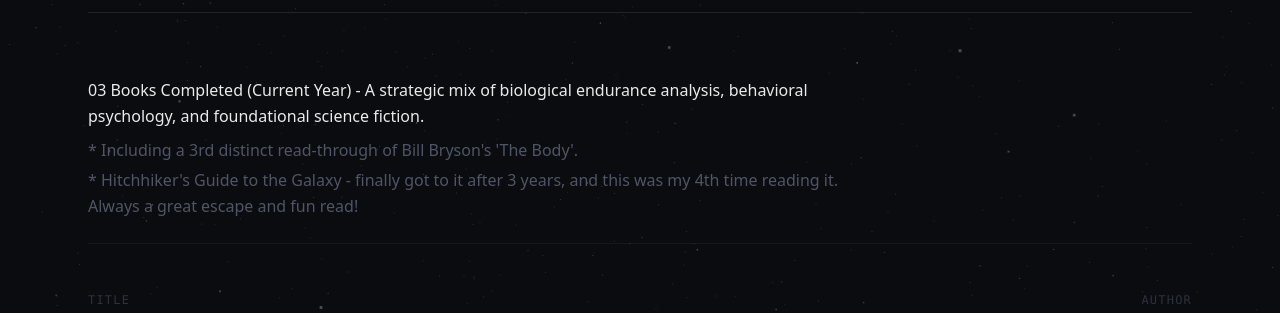
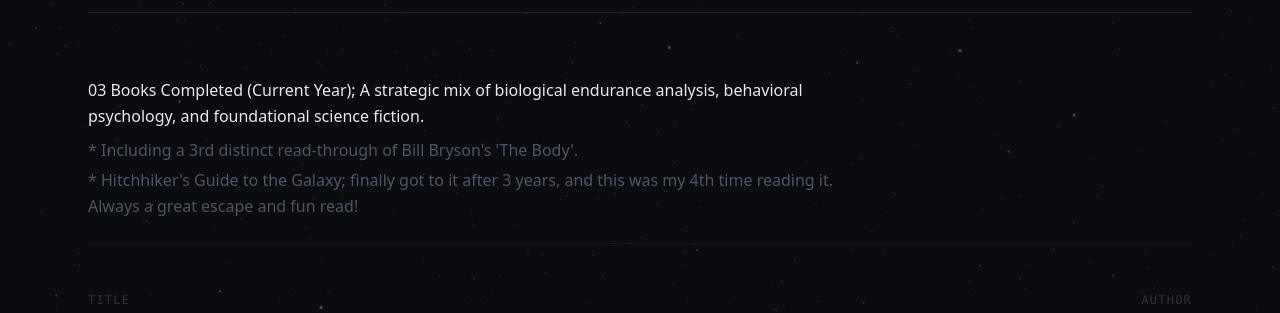
Before and after one commit to Pranavd0828/my-portfolio, a Next.js app: page /reading in a window 1280 px wide. Shown: the part 396-709 px from the top of the page. Built offline with nearby package versions, Linux system fonts and the light colour scheme; a web font is replaced by a local one.

Commit message:
style(typography): remove italics from hero &, convert em dashes to semicolons

```diff
--- a/src/components/Hero.tsx
+++ b/src/components/Hero.tsx
@@ -42,7 +42,7 @@
                     style={{ textShadow: '0 10px 30px rgba(0,0,0,0.5)' }}
                 >
                     Ads Platform <br className="hidden md:block" />
-                    <span className="italic text-muted">&amp;</span> GenAI
+                    <span className="text-muted">&amp;</span> GenAI
                 </motion.h1>
             </motion.div>
 
--- a/src/components/Projects.tsx
+++ b/src/components/Projects.tsx
@@ -17,7 +17,7 @@
     {
         title: 'LinkedIn Messaging Formatting',
         category: 'UI/UX Extension',
-        description: 'A browser extension prototype that injects rich text formatting capabilities—like bold, italics, and lists—directly into LinkedIn\'s native messaging interface.',
+        description: 'A browser extension prototype that injects rich text formatting capabilities; like bold, italics, and lists; directly into LinkedIn\'s native messaging interface.',
         github: 'https://github.com/Pranavd0828/LinkedIn-Messaging-with-Formatting-Option',
         demo: 'https://pranavd0828.github.io/LinkedIn-Messaging-with-Formatting-Option/'
     },
--- a/src/components/ReadingList.tsx
+++ b/src/components/ReadingList.tsx
@@ -105,23 +105,23 @@
                         {activeYear === '2026' && (
                             <div className="mb-12 pb-6 border-b border-white/5">
                                 <p className="font-sans text-sm md:text-base text-accent max-w-3xl leading-relaxed">
-                                    <span className="font-medium">03 Books Completed (Current Year)</span> - A strategic mix of biological endurance analysis, behavioral psychology, and foundational science fiction. <br />
+                                    <span className="font-medium">03 Books Completed (Current Year)</span>; A strategic mix of biological endurance analysis, behavioral psychology, and foundational science fiction. <br />
                                     <span className="text-muted mt-2 block">* Including a 3rd distinct read-through of Bill Bryson's 'The Body'.</span>
-                                    <span className="text-muted mt-1 block">* Hitchhiker's Guide to the Galaxy - finally got to it after 3 years, and this was my 4th time reading it. Always a great escape and fun read!</span>
+                                    <span className="text-muted mt-1 block">* Hitchhiker's Guide to the Galaxy; finally got to it after 3 years, and this was my 4th time reading it. Always a great escape and fun read!</span>
                                 </p>
                             </div>
                         )}
                         {activeYear === '2025' && (
                             <div className="mb-12 pb-6 border-b border-white/5">
                                 <p className="font-sans text-sm md:text-base text-muted max-w-3xl leading-relaxed">
-                                    <span className="font-medium text-accent">14 Books Completed</span> - A high-volume year exploring immense sci-fi scope (<span className="italic">The Remembrance of Earth's Past</span> trilogy) and heavily anchored in Product Management fundamentals.
+                                    <span className="font-medium text-accent">14 Books Completed</span>; A high-volume year exploring immense sci-fi scope (<span className="italic">The Remembrance of Earth's Past</span> trilogy) and heavily anchored in Product Management fundamentals.
                                 </p>
                             </div>
                         )}
                         {activeYear === '2024' && (
                             <div className="mb-12 pb-6 border-b border-white/5">
                                 <p className="font-sans text-sm md:text-base text-muted max-w-3xl leading-relaxed">
-                                    <span className="font-medium text-accent">15 Books Completed</span> - A foundation built on psychological thrillers and business philosophy, framing the transition toward advanced AI systems and immersive product strategies.
+                                    <span className="font-medium text-accent">15 Books Completed</span>; A foundation built on psychological thrillers and business philosophy, framing the transition toward advanced AI systems and immersive product strategies.
                                 </p>
                             </div>
                         )}
```
